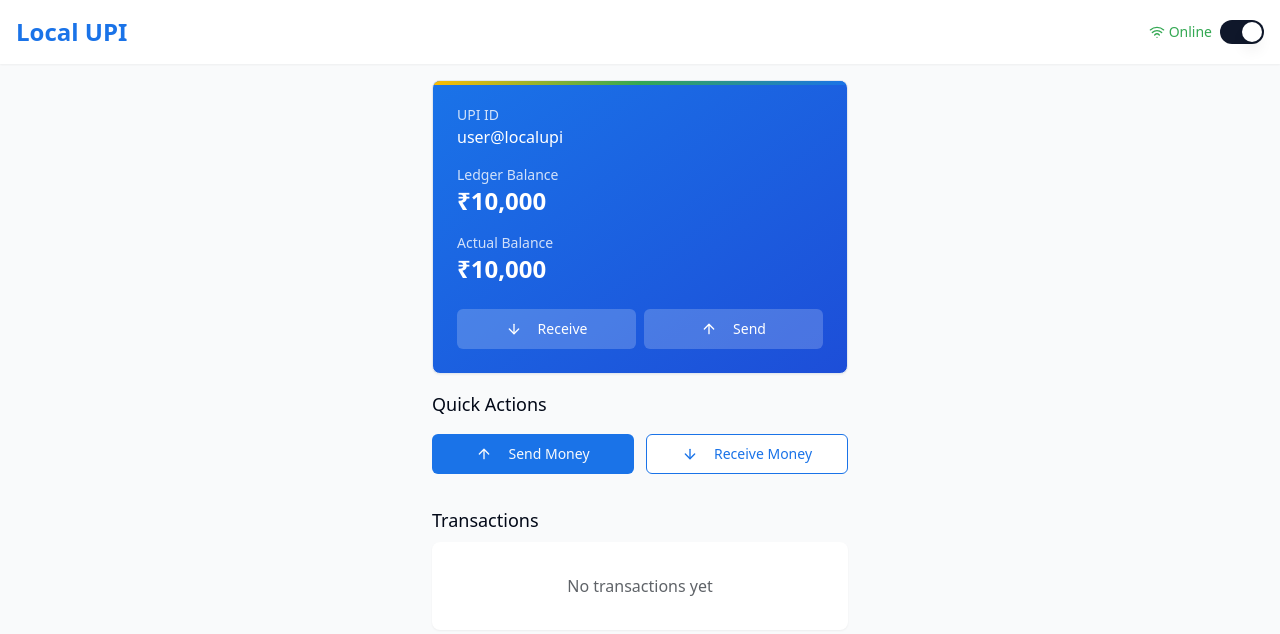
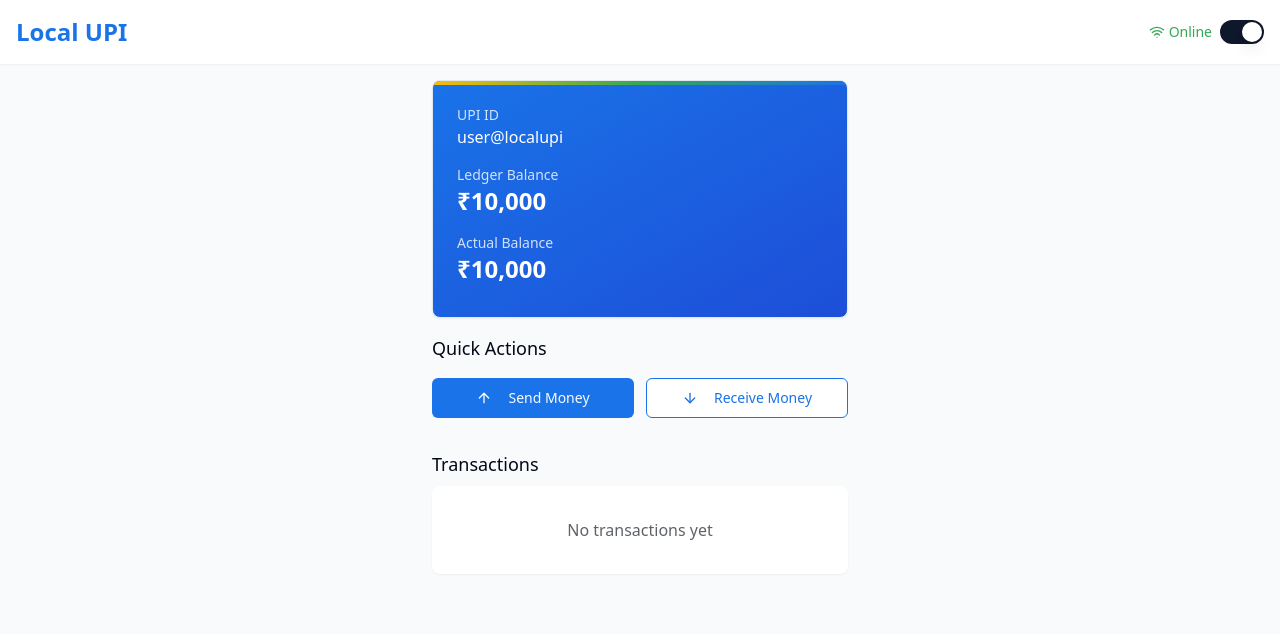
Before and after one commit to TharunCR/local-ledger-sync, a React (Vite) app: page / in a window 1280 px wide. Shown: the top 634 px of the page. Built offline with nearby package versions, Linux system fonts and the light colour scheme.

Commit message:
Refactor: Implement automatic ledger sync and UI changes
- Automatically sync ledger balance when online.
- Remove "Receive" and "Send" buttons from BalanceCard.

```diff
--- a/src/components/BalanceCard.tsx
+++ b/src/components/BalanceCard.tsx
@@ -1,15 +1,23 @@
 
-import React from 'react';
+import React, { useEffect } from 'react';
 import { useUpi } from '@/context/UpiContext';
 import { Card } from '@/components/ui/card';
-import { Button } from '@/components/ui/button';
-import { ArrowDownIcon, ArrowUpIcon, RefreshCwIcon } from 'lucide-react';
+import { RefreshCwIcon } from 'lucide-react';
+import { toast } from 'sonner';
 
 const BalanceCard: React.FC = () => {
   const { ledgerBalance, actualBalance, isOnline, syncLedger, pendingTransactions } = useUpi();
 
   const hasPendingTx = pendingTransactions.length > 0;
   const needsSync = ledgerBalance !== actualBalance;
+
+  // Automatically sync when online and there are pending transactions
+  useEffect(() => {
+    if (isOnline && hasPendingTx) {
+      syncLedger();
+      toast.success('Transactions synced automatically');
+    }
+  }, [isOnline, hasPendingTx, syncLedger]);
 
   return (
     <Card className="w-full p-6 bg-gradient-to-br from-upi-blue to-blue-700 text-white relative overflow-hidden">
@@ -25,7 +33,7 @@ const BalanceCard: React.FC = () => {
         <p className="text-2xl font-bold">₹{ledgerBalance.toLocaleString()}</p>
       </div>
 
-      <div className="mb-6">
+      <div className="mb-2">
         <p className="text-sm opacity-80">Actual Balance</p>
         <p className="text-2xl font-bold">₹{actualBalance.toLocaleString()}</p>
 
@@ -35,25 +43,6 @@ const BalanceCard: React.FC = () => {
           </p>
         )}
       </div>
-
-      <div className="flex justify-between">
-        <Button variant="outline" className="bg-white/20 border-0 text-white hover:bg-white/30 flex-1 mr-2">
-          <ArrowDownIcon size={18} className="mr-2" /> Receive
-        </Button>
-        <Button variant="outline" className="bg-white/20 border-0 text-white hover:bg-white/30 flex-1">
-          <ArrowUpIcon size={18} className="mr-2" /> Send
-        </Button>
-      </div>
-
-      {needsSync && isOnline && (
-        <Button
-          onClick={syncLedger}
-          variant="secondary"
-          className="mt-4 w-full bg-white/90 text-upi-blue hover:bg-white"
-        >
-          <RefreshCwIcon size={16} className="mr-2" /> Sync Now
-        </Button>
-      )}
     </Card>
   );
 };
```
